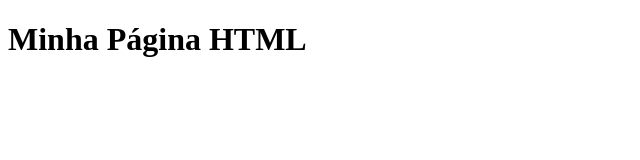
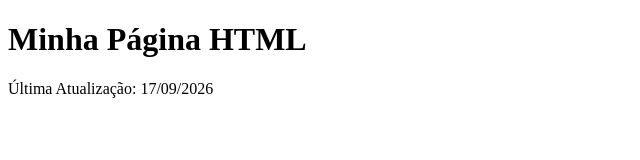
Before and after one commit to thiago46426-spec/GitHub-Actions, a plain HTML site: page index.html in a window 1280 px wide. Shown: the whole page, without its empty margins (0-640 px from the left). Drawn offline with Linux system fonts and the light colour scheme.

Commit message:
Adicionar informação de atualização

```diff
--- a/index.html
+++ b/index.html
@@ -6,5 +6,6 @@
 </head>
 <body>
     <h1>Minha Página HTML</h1>
+    <p>Última Atualização: 17/09/2026</p>
 </body>
 </html>
```
